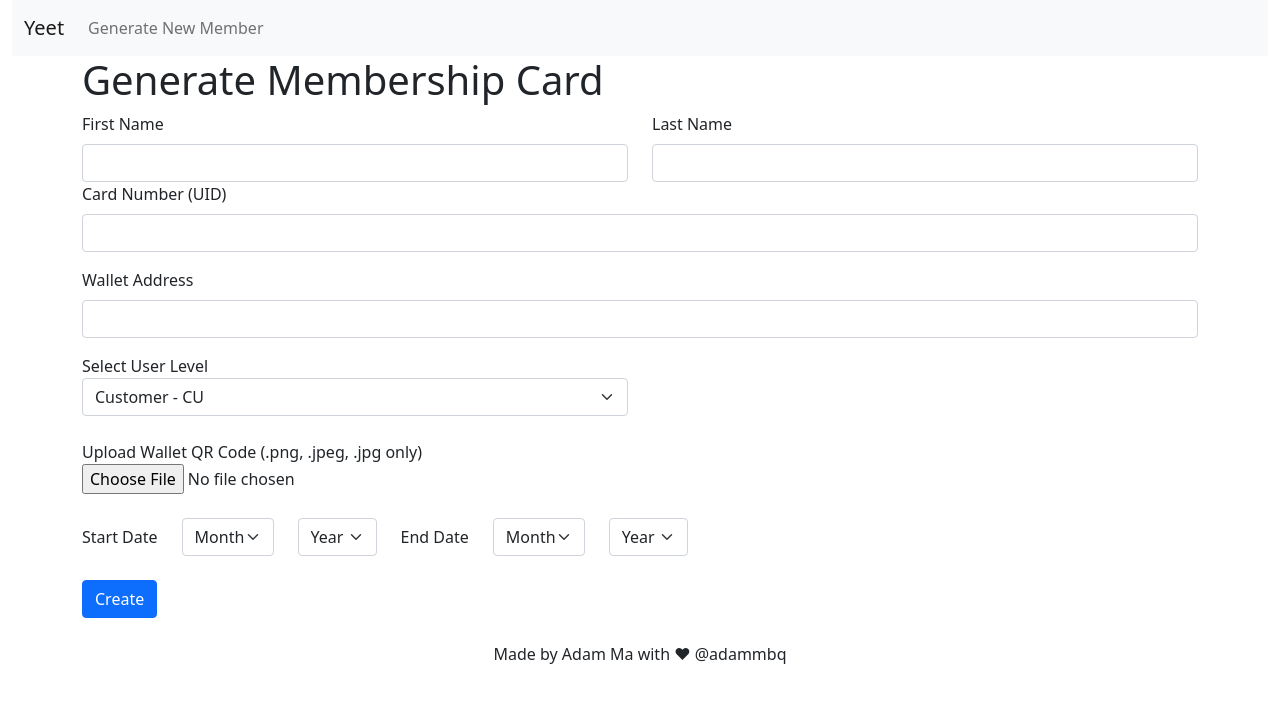
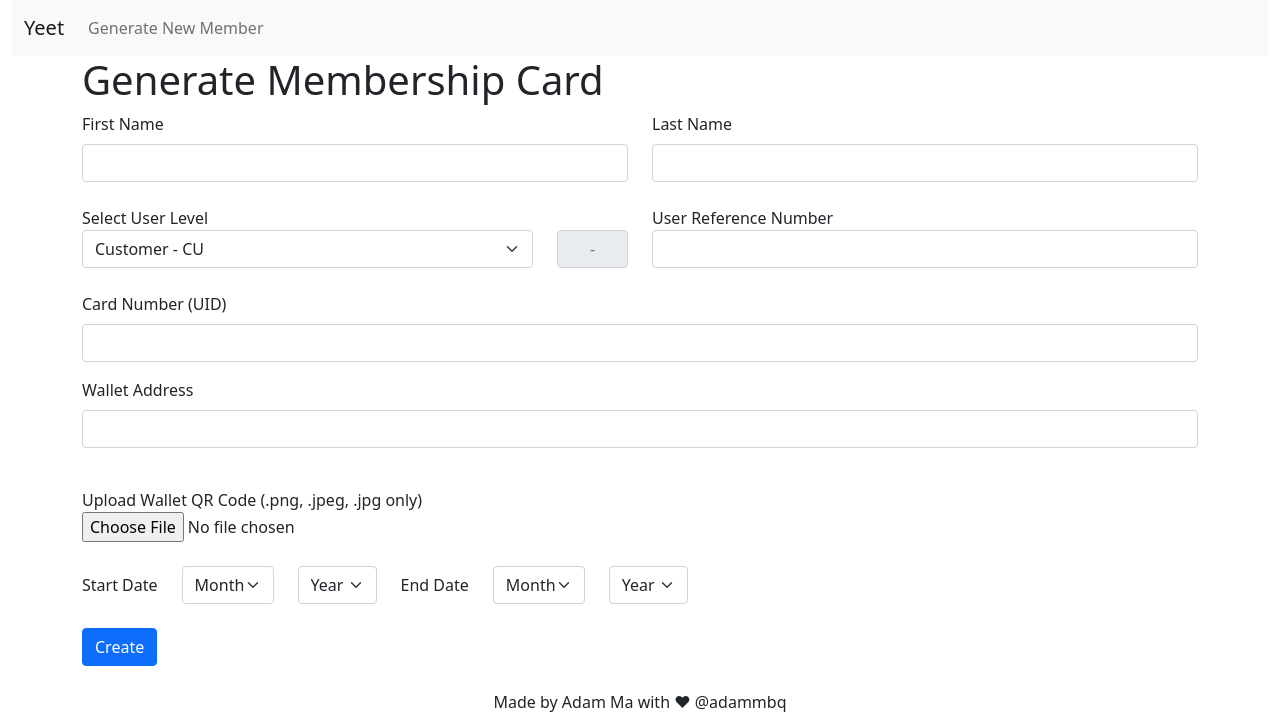
Before and after one commit to Boqian-Ma/membership-card-generator, a Flask app: page / in a window 1280 px wide. Shown: the top 712 px of the page. Run offline with Flask 2, Linux system fonts and the light colour scheme.

Commit message:
added reference number field

```diff
--- a/member_gen_app/application/membership_funcs.py
+++ b/member_gen_app/application/membership_funcs.py
@@ -66,7 +66,8 @@ def get_form_data(form):
     dict = {
         "first_name" : form.get("firstName"),
         "last_name" : form.get("lastName"),
-        "UID" : form.get("cardNumber"),
+        "UID" : form.get("UID"),
+        "ref_number" : form.get("refNumber"),
         "wallet_address" : form.get("walletAddress"),
         "user_type" : form.get("userType"),
         "start_month" : form.get("startMonth"),
@@ -115,7 +116,7 @@ def generate_image(data, qr_path):
     wallet_font = ImageFont.truetype(FONT_PATH, wallet_size)
 
     # offsets
-    member_id_text = data["user_type"] + "-" + data["UID"]
+    member_id_text = data["user_type"] + "-" + data["ref_number"]
     member_id_text_offset_w = 90
     member_id_text_offset_h = 250
 
--- a/member_gen_app/application/templates/index.html
+++ b/member_gen_app/application/templates/index.html
@@ -20,46 +20,30 @@
                 <input type="text" class="form-control" name="lastName" id="lastName" required>
             </div>
         </div>
+        <br>
+        <div class="form-row row">
+            <div class="form-group col-5">
+                <label for="user-types">Select User Level</label>
+                <div class="form-group" id="user-types" ></div>
+            </div>
+            <div class="form-group col-1">
+                <label for="dash"></label>
+                <input class="form-control text-center" type="text" placeholder="-" id="dash" disabled>
+            </div>
+            <div class="form-group col-6">
+                <label for="user-types">User Reference Number</label>
+                <input type="number" class="form-control" name="refNumber" id="refNumber" required>
+            </div>
+        </div>
+        <br>
         <div class="form-group mb-3">
           <label for="cardNumber" class="form-label">Card Number (UID)</label>
-          <input type="number" class="form-control" name="cardNumber" id="cardNumber" required>
+          <input type="number" class="form-control" name="UID" id="UID" required>
         </div>
 
         <div class="form-group mb-3">
             <label for="walletAddress" class="form-label">Wallet Address</label>
             <input type="text" class="form-control" name="walletAddress" id="walletAddress" required>
-        </div>
-
-        <!-- <div class="form-row row" id="coin-type">
-            <label for="coin-type" class="form-label">Coins</label>
-
-            <div class="form-group col-1">
-                <input  type="checkbox" id="btc" name="coins" value="BTC">
-                <label for="btc">BTC</label>
-            </div>
-
-            <div class="form-group col-1">
-                <input type="checkbox" id="eth" name="coins" value="ETH">
-                <label for="eth">ETH</label>
-            </div>
-
-            <div class="form-group col-1">
-                <input type="checkbox" id="pmgt" name="coins" value="PMGT">
-                <label for="pmgt">PMGT</label>
-            </div>
-
-            <div class="form-group col-1">
-                <input type="checkbox" id="ustd" name="coins" value="USDT">
-                <label for="ustd">USDT</label>
-            </div>
-
-
-        </div> -->
-
-
-        <div class="form-row row">
-            <label for="user-types">Select User Level</label>
-            <div class="form-group col-6" id="user-types" ></div>
         </div>
 
         <br>
@@ -149,7 +133,7 @@
             "D": "Certified Operator"
         }
         // First value
-        var user_options = '<select class="form-select form-group col-2" name="userType" required>';
+        var user_options = '<select class="form-select form-group col-6" name="userType" required>';
         for (var key in types) {
             user_options += '<option value="' + key + '">' + types[key] + ' - ' +  key + '</option>';
         }
```
Also changed, not shown: member_gen_app/application/__init__.py (+16 -2 lines), 2 other files.
